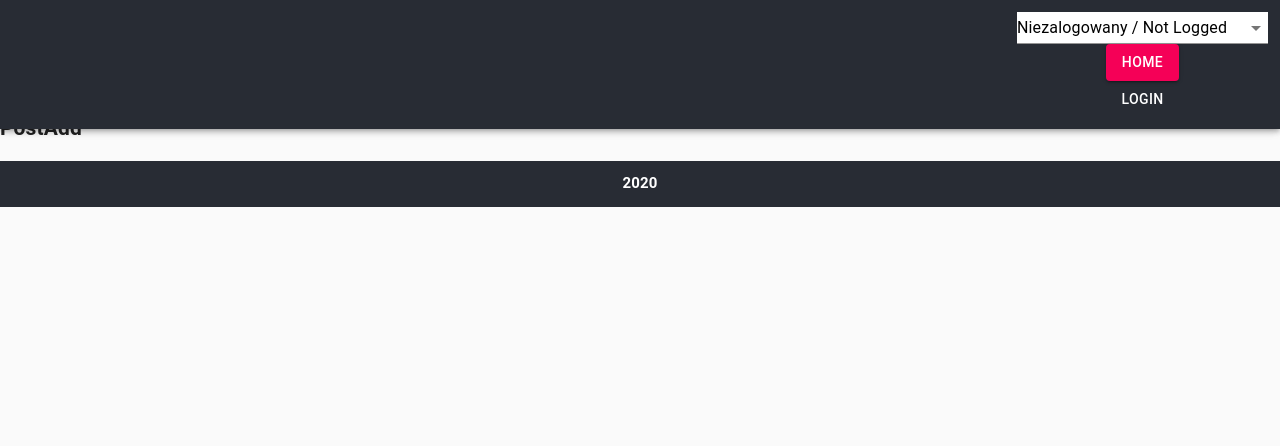
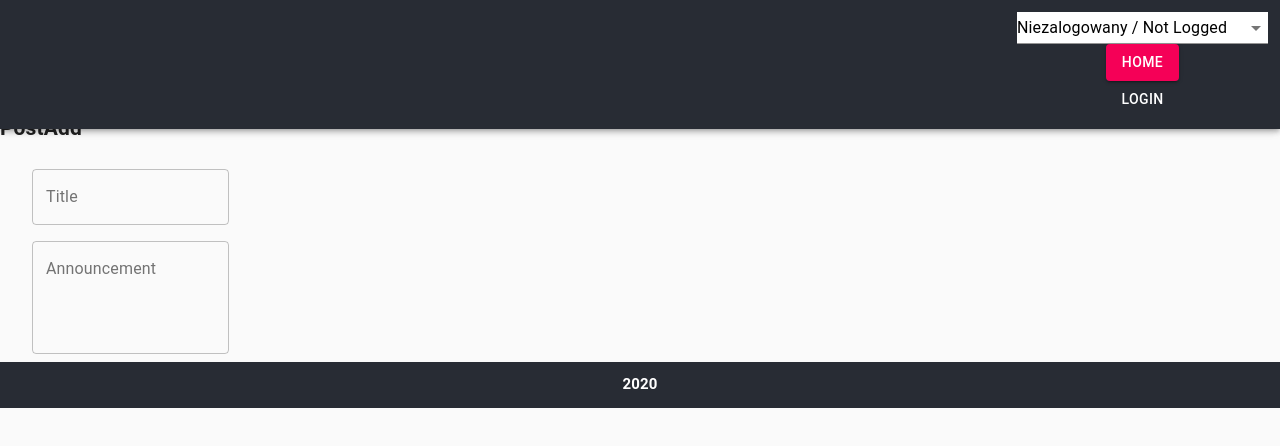
Before and after one commit to lukas1474/bulletin_board, a React (Create React App) app: page /post/add in a window 1280 px wide. Shown: the top 446 px of the page. Built offline with nearby package versions, Linux system fonts and the light colour scheme.

Commit message:
add first version filter by author

```diff
--- a/src/components/layout/PageNav/PageNav.js
+++ b/src/components/layout/PageNav/PageNav.js
@@ -2,7 +2,7 @@ import React from 'react';
 import PropTypes from 'prop-types';
 
 import { NavLink } from 'react-router-dom';
-import { changeUser, getAll, getActive } from '../../../redux/userRedux';
+import { changeUser, getActive, getAllUsers } from '../../../redux/userRedux';
 import { connect } from 'react-redux';
 
 import clsx from 'clsx';
@@ -33,12 +33,12 @@ class Component extends React.Component {
   };
 
   changeUser(event) {
-    console.log(event.target.value);
+    // console.log(event.target.value);
     const { sendStatus, users } = this.props;
 
     const payload = users.find(user => user.id == event.target.value);
 
-    console.log(payload);
+    // console.log(payload);
 
     if (payload) {
       sendStatus(payload);
@@ -63,9 +63,9 @@ class Component extends React.Component {
             </optgroup>
           </Select>
           <nav>
-            <Button className={styles.link} variant="contained" color="secondary" href="/" activeClassName='active'>Home</Button>
+            <Button className={styles.link} variant="contained" color="secondary" href="/">Home</Button>
           </nav>
-          {loggedUser.active ? <Button className={styles.link} component={NavLink} exact to={`/`} activeClassName='active'>Logout</Button> : <Button className={styles.link} component={NavLink} exact to={`/`} activeClassName='active' >Login</Button>}
+          {loggedUser.active ? <Button className={styles.link} component={NavLink} exact to={`/`}>Logout</Button> : <Button className={styles.link} component={NavLink} exact to={`/`} activeClassName='active' >Login</Button>}
         </FormControl>
         {children}
       </div>
@@ -83,7 +83,7 @@ Component.propTypes = {
 };
 
 const mapStateToProps = state => ({
-  users: getAll(state),
+  users: getAllUsers(state),
   loggedUser: getActive(state),
 });
 
--- a/src/components/views/Dashboard/Dashboard.js
+++ b/src/components/views/Dashboard/Dashboard.js
@@ -3,8 +3,10 @@ import PropTypes from 'prop-types';
 
 import { connect } from 'react-redux';
 import { getAll } from '../../../redux/postsRedux';
+import { getActive, getUserById } from '../../../redux/userRedux';
 
 import { Posts } from '../Posts/Posts';
+import { PostAdd } from '../../views/PostAdd/PostAdd';
 
 import clsx from 'clsx';
 
@@ -12,6 +14,7 @@ import clsx from 'clsx';
 
 import styles from './Dashboard.module.scss';
 
+import Button from '@material-ui/core/Button';
 import { makeStyles } from '@material-ui/core/styles';
 import Container from '@material-ui/core/Container';
 import Paper from '@material-ui/core/Paper';
@@ -28,19 +31,31 @@ const useStyles = makeStyles((theme) => ({
   },
 }));
 
-const Component = ({ className, children, posts }) => {
+const Component = ({ className, children, posts, loggedUser, filteredPosts }) => {
   const classes = useStyles();
+  // const postFiltered = posts.filter(post => post.status === 'draft');
+  // const postMap = postFiltered.map(post = post.author === loggedUser.name);
+
   return (
     <div className={clsx(className, styles.root)}>
       <Container maxWidth='lg'>
         <Grid container spacing={3}>
-          {posts && posts.map(post => (
+          {filteredPosts && filteredPosts.filter(post => (
             <Grid key={post.id} item xs={6} sm={3}>
               <Paper className={classes.paper} elevation={3}>
                 <Posts {...post} />
               </Paper>
             </Grid>
           ))}
+          {loggedUser.active ?
+            <Grid item xs={6} sm={3}>
+              <Paper className={classes.paper} elevation={3}>
+                <PostAdd />
+                <Button variant="contained" color="secondary">
+                  new announcement
+                </Button>
+              </Paper>
+            </Grid> : null}
           {children}
         </Grid>
       </Container>
@@ -51,6 +66,8 @@ const Component = ({ className, children, posts }) => {
 Component.propTypes = {
   children: PropTypes.node,
   className: PropTypes.string,
+  loggedUser: PropTypes.object,
+  filteredPosts: PropTypes.any,
   posts: PropTypes.arrayOf(
     PropTypes.shape({
       id: PropTypes.number,
@@ -66,9 +83,19 @@ Component.defaultProps = {
   posts: [],
 };
 
-const mapStateToProps = state => ({
-  posts: getAll(state),
-});
+const mapStateToProps = (state, props) => {
+  const posts = getAll(state);
+  const loggedUser = getActive(state);
+  const filteredPosts = posts.author && posts.author.map(userId => getUserById(state, userId));
+  console.log(filteredPosts);
+
+  return {
+    posts,
+    loggedUser,
+    filteredPosts,
+  };
+
+};
 
 // const mapDispatchToProps = dispatch => ({
 //   someAction: arg => dispatch(reduxActionCreator(arg)),
--- a/src/components/views/Post/Post.js
+++ b/src/components/views/Post/Post.js
@@ -4,7 +4,7 @@ import PropTypes from 'prop-types';
 import clsx from 'clsx';
 
 import { connect } from 'react-redux';
-import { getPostById } from '../../../redux/postsRedux';
+import { getAll, getPostById } from '../../../redux/postsRedux';
 // import { reduxSelector, reduxActionCreator } from '../../../redux/exampleRedux.js';
 
 import styles from './Post.module.scss';
@@ -12,8 +12,6 @@ import Container from '@material-ui/core/Container';
 import { makeStyles } from '@material-ui/core/styles';
 import Paper from '@material-ui/core/Paper';
 import Button from '@material-ui/core/Button';
-
-
 
 const useStyles = makeStyles((theme) => ({
   root: {
@@ -26,7 +24,7 @@ const useStyles = makeStyles((theme) => ({
   },
 }));
 
-const Component = ({ className, post }) => {
+const Component = ({ className, post}) => {
   const classes = useStyles();
   return (
     <div className={clsx(className, styles.root)}>
--- a/src/components/views/PostAdd/PostAdd.js
+++ b/src/components/views/PostAdd/PostAdd.js
@@ -8,12 +8,69 @@ import clsx from 'clsx';
 
 import styles from './PostAdd.module.scss';
 
-const Component = ({className, children}) => (
-  <div className={clsx(className, styles.root)}>
-    <h2>PostAdd</h2>
-    {children}
-  </div>
-);
+import { makeStyles } from '@material-ui/core/styles';
+import Container from '@material-ui/core/Container';
+import Grid from '@material-ui/core/Grid';
+import TextField from '@material-ui/core/TextField';
+
+const useStyles = makeStyles((theme) => ({
+  root: {
+    '& .MuiTextField-root': {
+      margin: theme.spacing(1),
+      width: '25ch',
+    },
+    flexGrow: 1,
+  },
+  paper: {
+    padding: theme.spacing(4),
+    textAlign: 'center',
+    color: theme.palette.text.secondary,
+  },
+}));
+
+const Component = ({ className, children }) => {
+
+  const classes = useStyles();
+  // const [setValue] = React.useState('Controlled');
+
+  // const handleChange = (event) => {
+  //   setValue(event.target.value);
+  // };
+
+  return (
+    <div className={clsx(className, styles.root)}>
+      <h2>PostAdd</h2>
+      <Container maxWidth='lg'>
+        <Grid container spacing={3}>
+          <Grid item xs={6} sm={3}>
+            <form className={classes.root} noValidate autoComplete="off">
+              <div>
+                <TextField
+                  id="outlined-textarea"
+                  label="Title"
+                  placeholder="Type something"
+                  multiline
+                  variant="outlined"
+                />
+                <TextField
+                  id="outlined-multiline-static"
+                  label="Announcement"
+                  placeholder="Type something"
+                  multiline
+                  rows={4}
+                  defaultValue=""
+                  variant="outlined"
+                />
+              </div>
+            </form>
+          </Grid>
+        </Grid>
+      </Container>
+
+      {children}
+    </div>
+  );
+};
 
 Component.propTypes = {
   children: PropTypes.node,
--- a/src/components/views/Posts/Posts.js
+++ b/src/components/views/Posts/Posts.js
@@ -1,7 +1,6 @@
 import React from 'react';
 import PropTypes from 'prop-types';
 
-import { Post } from '../Post/Post';
 import { getAll } from '../../../redux/postsRedux';
 
 import clsx from 'clsx';
@@ -18,7 +17,6 @@ const Component = ({ className, id, author, description, title }) => (
       <h2>{title}</h2>
       <p>{description}</p>
       <p>{author}</p>
-      {props => <Post {...props} key={this.props.id} />}
     </Link>
   </div>
 );
@@ -44,7 +42,6 @@ const mapStateToProps = state => ({
 const Container = connect(mapStateToProps)(Component);
 
 export {
-  // Component as Posts,
   Container as Posts,
   Component as PostsComponent,
 };
--- a/src/redux/postsRedux.js
+++ b/src/redux/postsRedux.js
@@ -1,5 +1,8 @@
 /* selectors */
-export const getAll = ({posts}) => posts.data;
+export const getAll = ({posts, users}) => {
+  console.log(posts, users);
+  return posts.data;
+};
 
 export const getPostById = ({posts}, postId) => {
   const filtered = posts.data.filter(post => post.id == postId);
--- a/src/redux/userRedux.js
+++ b/src/redux/userRedux.js
@@ -1,6 +1,12 @@
 /* selectors */
-export const getAll = ({users}) => users.data;
+export const getAllUsers = ({users}) => users.data;
 export const getActive = ({users}) => users.activeUser;
+
+export const getUserById = ({users}, userId) => {
+  const filtered = users.data.filter(user => user.id == userId);
+  console.log(userId);
+  return filtered.length ? filtered[0] : {error: true};
+};
 
 /* action name creator */
 const reducerName = 'users';
```
